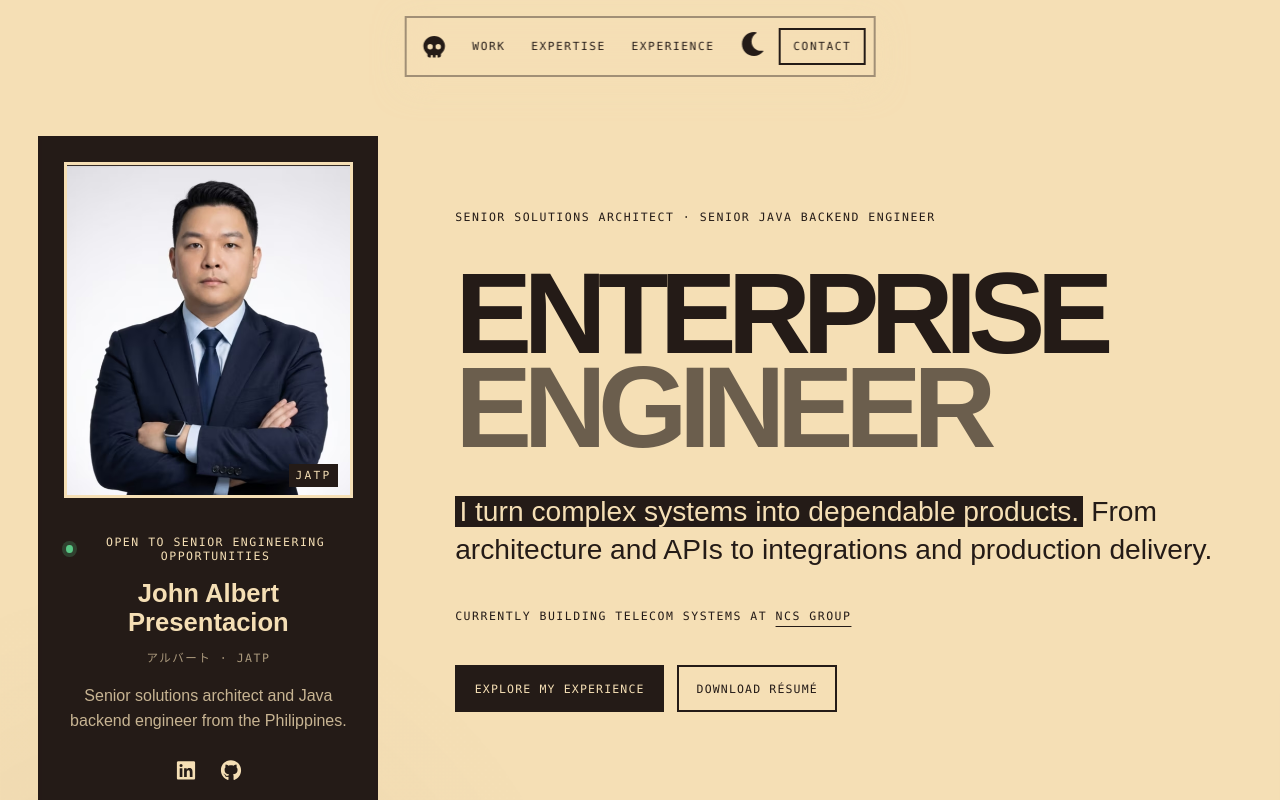
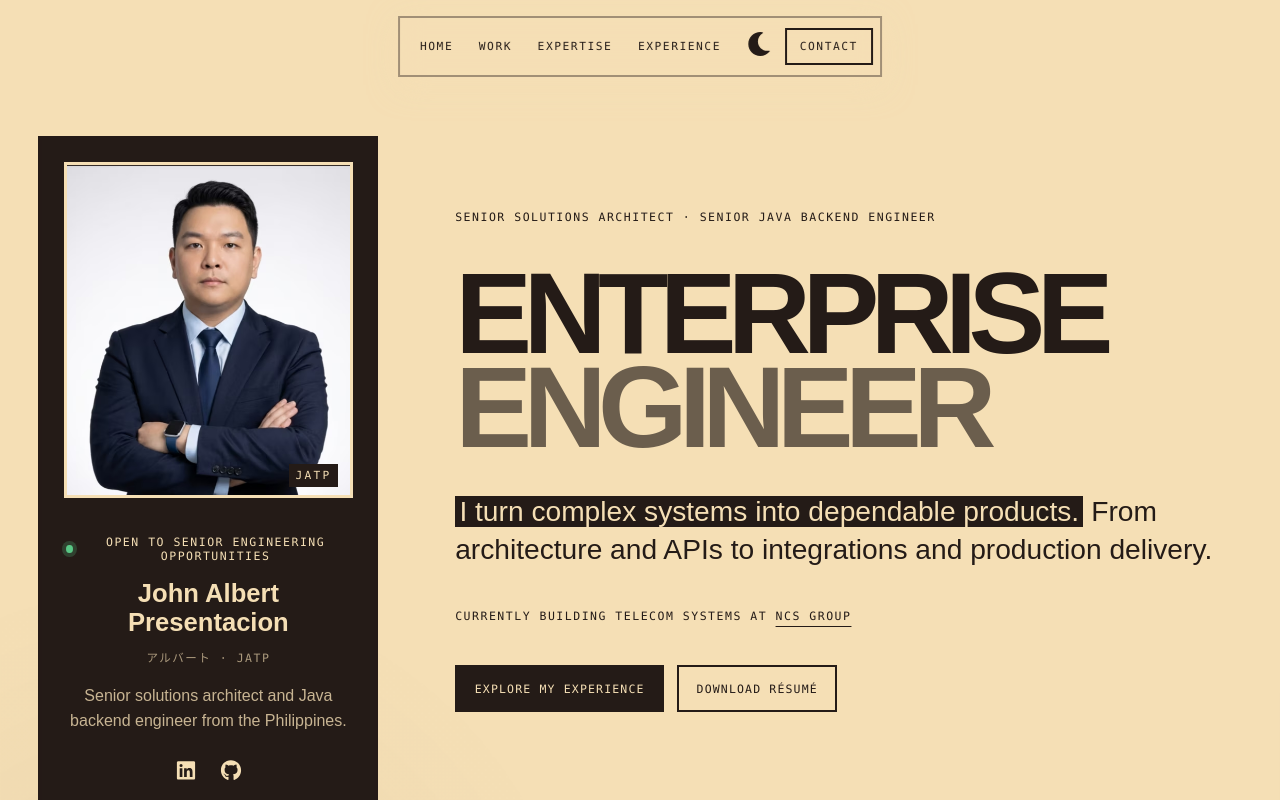
Before and after one commit to JATPresentacion97/Portfolio_Frontend, a React (Vite) app: page / in a window 1280 px wide. Shown: the top 800 px of the page. Built offline with nearby package versions, Linux system fonts and the light colour scheme.

Commit message:
Simplify floating navigation

```diff
--- a/src/components/LandingPage.tsx
+++ b/src/components/LandingPage.tsx
@@ -1,5 +1,5 @@
 import { FontAwesomeIcon } from '@fortawesome/react-fontawesome';
-import { faCode, faGaugeHigh, faLayerGroup, faSkull } from '@fortawesome/free-solid-svg-icons';
+import { faCode, faGaugeHigh, faLayerGroup } from '@fortawesome/free-solid-svg-icons';
 import { faGithub, faLinkedin } from '@fortawesome/free-brands-svg-icons';
 import profilePortrait from '../assets/optimized/profile-portrait.avif';
 import { caseStudies, experiences, skills } from '../data/portfolio';
@@ -43,8 +43,8 @@ const LandingPage = () => (
     <a className="skip-link" href="#main-content">Skip to main content</a>
 
     <nav className="floating-nav" aria-label="Primary navigation">
-      <a className="nav-mark" href="#top" aria-label="Back to top"><FontAwesomeIcon icon={faSkull} /></a>
       <div className="nav-links">
+        <a href="#top">Home</a>
         <a href="#work">Work</a>
         <a href="#expertise">Expertise</a>
         <a href="#experience">Experience</a>
@@ -168,7 +168,7 @@ const LandingPage = () => (
           </section>
 
           <footer className="site-footer">
-            <a href="#top"><FontAwesomeIcon icon={faSkull} /> アルバート</a>
+            <a href="#top">JATP · Home</a>
             <p>© {new Date().getFullYear()} John Albert T. Presentacion</p>
             <a href="#top">Back to top ↑</a>
           </footer>
--- a/src/styles/MainPage.css
+++ b/src/styles/MainPage.css
@@ -44,7 +44,6 @@ button, a { -webkit-tap-highlight-color: transparent; }
   transform: translateX(-50%);
 }
 .floating-nav a { text-decoration: none; }
-.nav-mark { display: grid; width: 2.5rem; height: 2.5rem; place-items: center; font-size: 1.35rem; }
 .nav-links { display: flex; align-items: center; }
 .nav-links a, .nav-hire {
   padding: .65rem .8rem;
@@ -288,10 +287,6 @@ mark { -webkit-box-decoration-break: clone; box-decoration-break: clone; padding
   .contact-actions a { text-align: center; }
 }
 
-@media (max-width: 420px) {
-  .nav-mark { display: none; }
-}
-
 @media (prefers-reduced-motion: reduce) {
   html { scroll-behavior: auto; }
   *, *::before, *::after { animation-duration: .01ms !important; animation-iteration-count: 1 !important; transition-duration: .01ms !important; }
```
Also changed, not shown: 1 other file (tests, documents, lock files or other folders).
